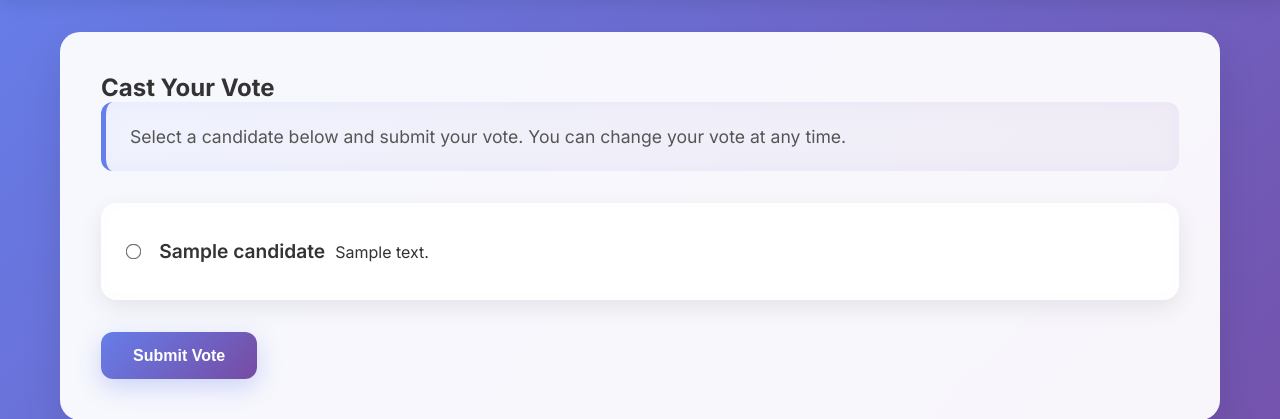
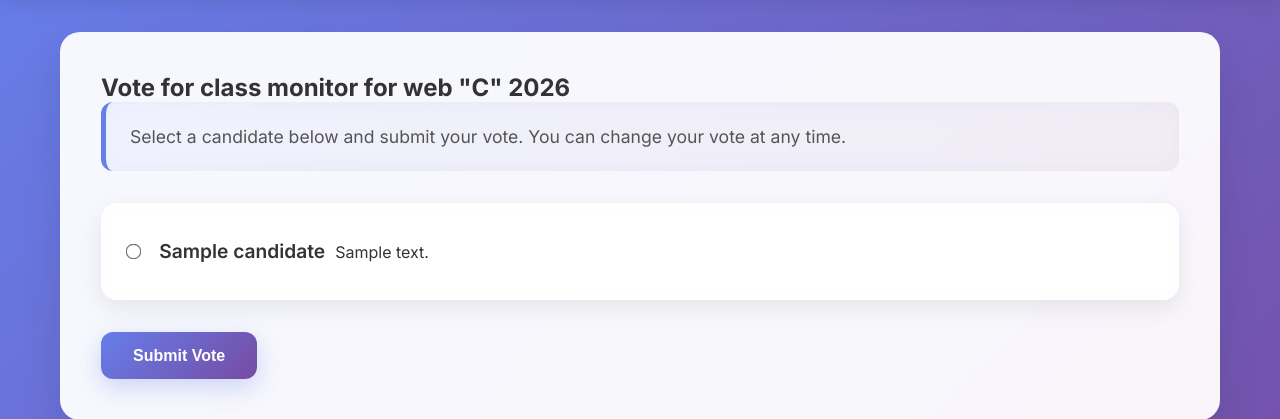
Before and after one commit to Rin-Mesa/Online_Votting_System, a Flask app: template online_voting_system/templates/vote.html in a window 1280 px wide. Shown: the part 62-481 px from the top of the page. Run offline with Flask 3, Linux system fonts and the light colour scheme; the template is opened without the code that fills it: values that come from a table or form of the project are taken from there, others are empty; tables that the repository leaves empty hold one stand-in row (values such as "Sample post").

Commit message:
add more

```diff
--- a/online_voting_system/templates/vote.html
+++ b/online_voting_system/templates/vote.html
@@ -22,7 +22,7 @@
 
     <div class="container">
         <div class="voting-container">
-            <h2>Cast Your Vote</h2>
+            <h2>Vote for class monitor for web "C" 2026</h2>
             <p class="voting-info">Select a candidate below and submit your vote. You can change your vote at any time.</p>
             {% if error %}
             <div class="alert alert-error">{{ error }}</div>
```
